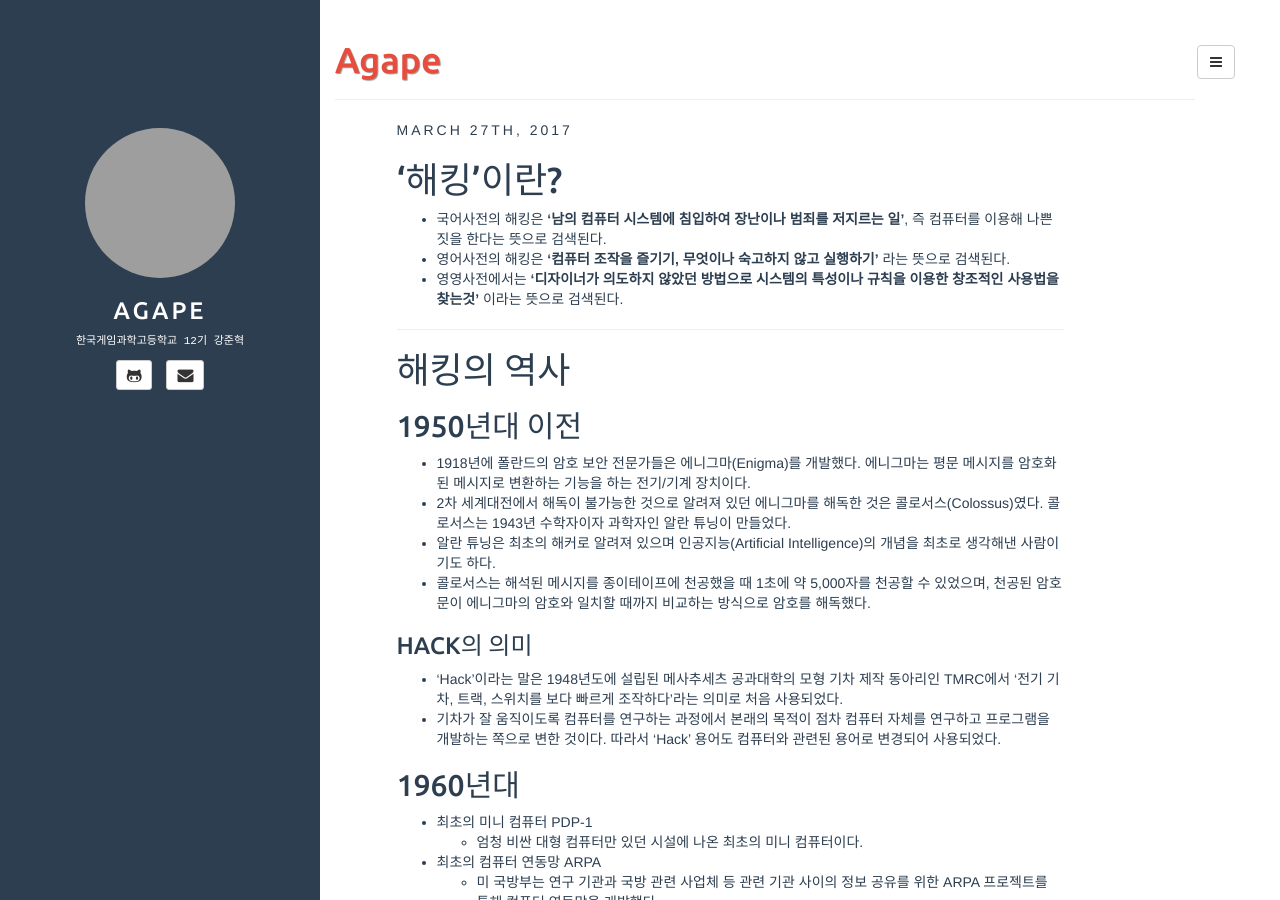
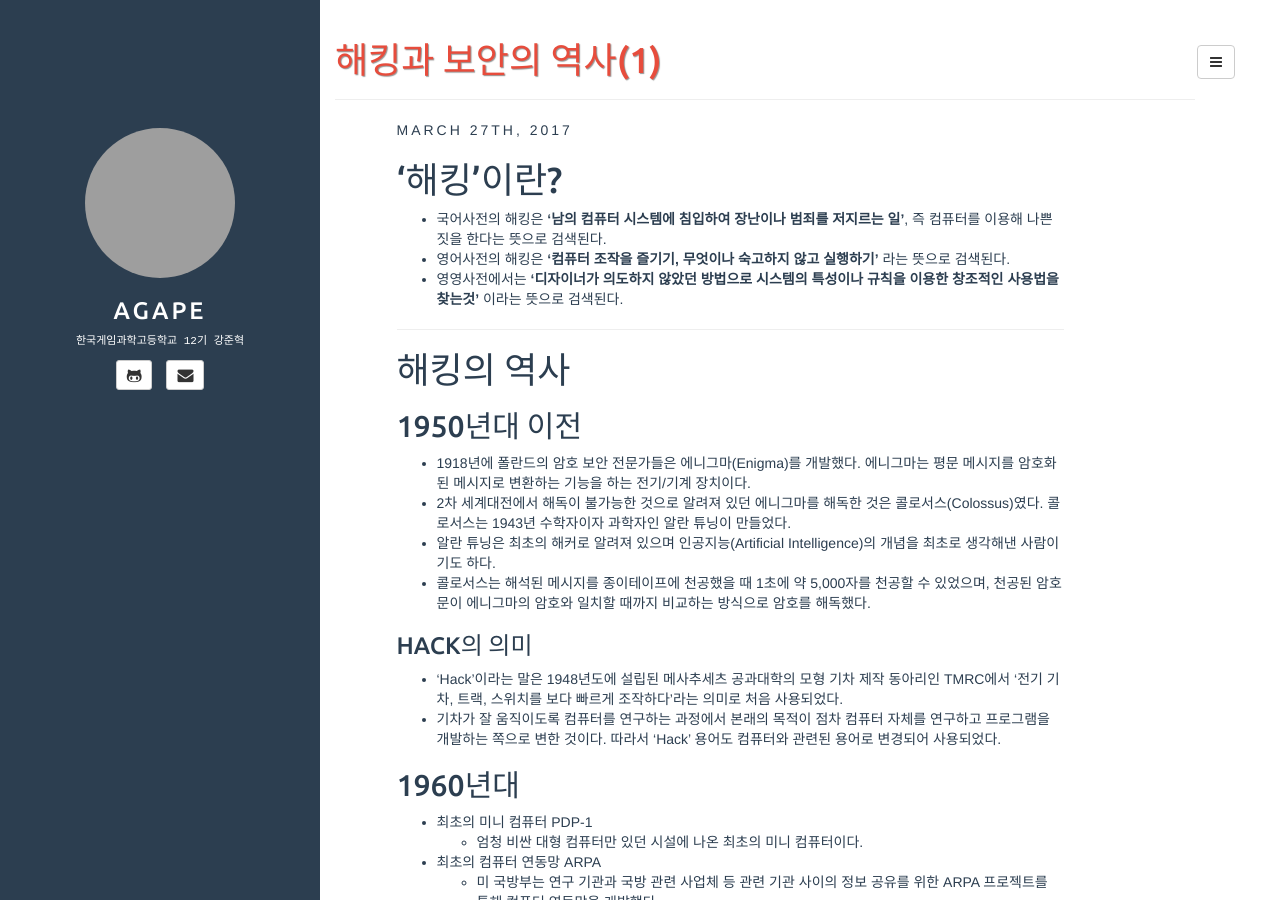
Before and after one commit to AgapeP/AgapeP.github.io, a Jekyll site: the page built from _posts/2017-03-27-해킹과 보안의 역사(1).md, in a window 1280 px wide and 900 px high. Built offline with Jekyll 4.4.1, drawn with Linux system fonts in a browser that asks for light colours; our own code applies the rules of GitHub Pages for plain Markdown files; comment, search, counter and statistics services are not loaded; grey boxes are pictures that could not be loaded.

Commit message:
Update 2017-03-27-해킹과 보안의 역사(1).md

```diff
--- a/_posts/2017-03-27-해킹과 보안의 역사(1).md
+++ b/_posts/2017-03-27-해킹과 보안의 역사(1).md
@@ -1,3 +1,11 @@
+---
+layout: post
+title: 해킹과 보안의 역사(1)
+categories: [study, hacking]
+fullview: true
+comments: true
+---
+
 # '해킹'이란?
 
 - 국어사전의 해킹은 **'남의 컴퓨터 시스템에 침입하여 장난이나 범죄를 저지르는 일'**, 즉 컴퓨터를 이용해 나쁜 짓을 한다는 뜻으로 검색된다.
```
